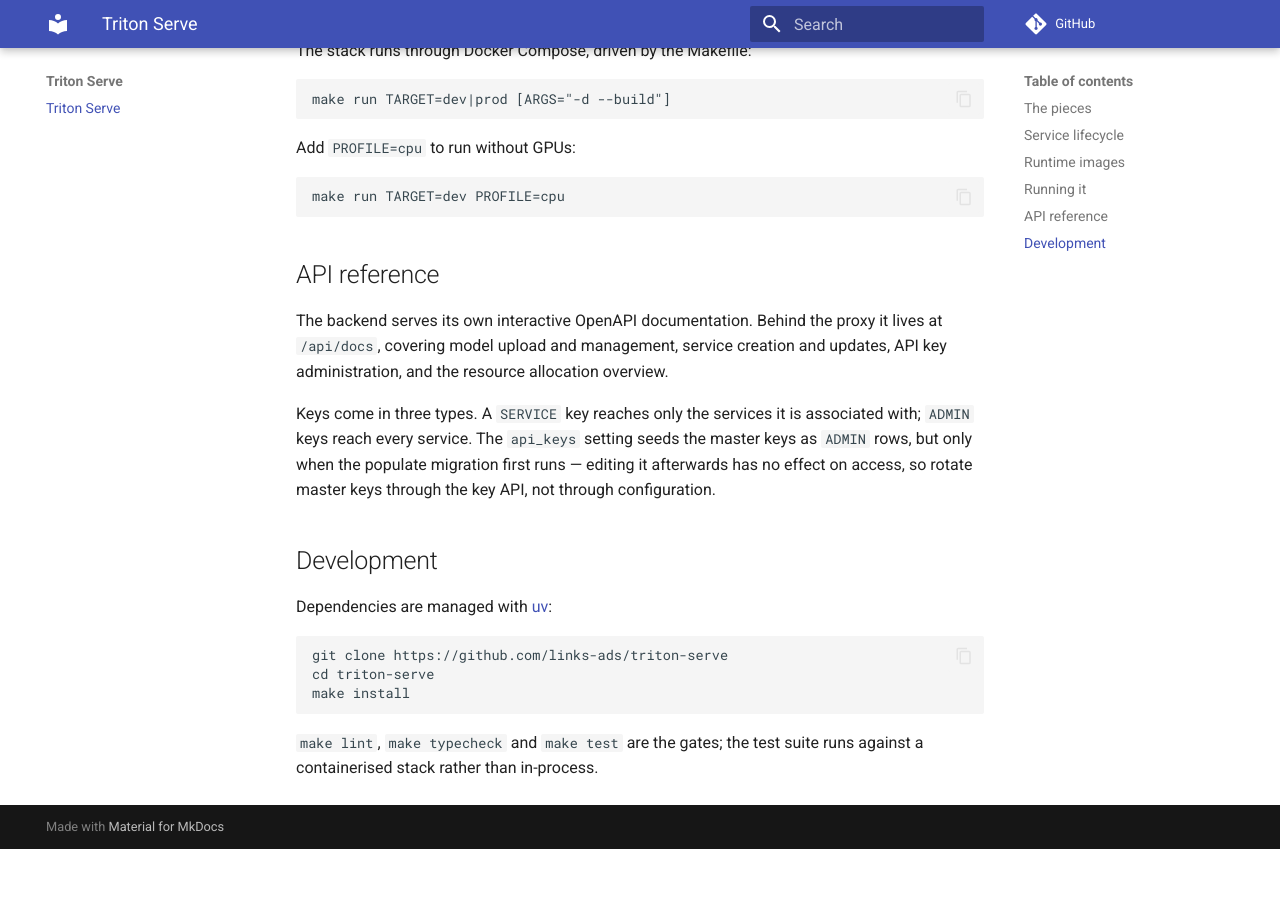
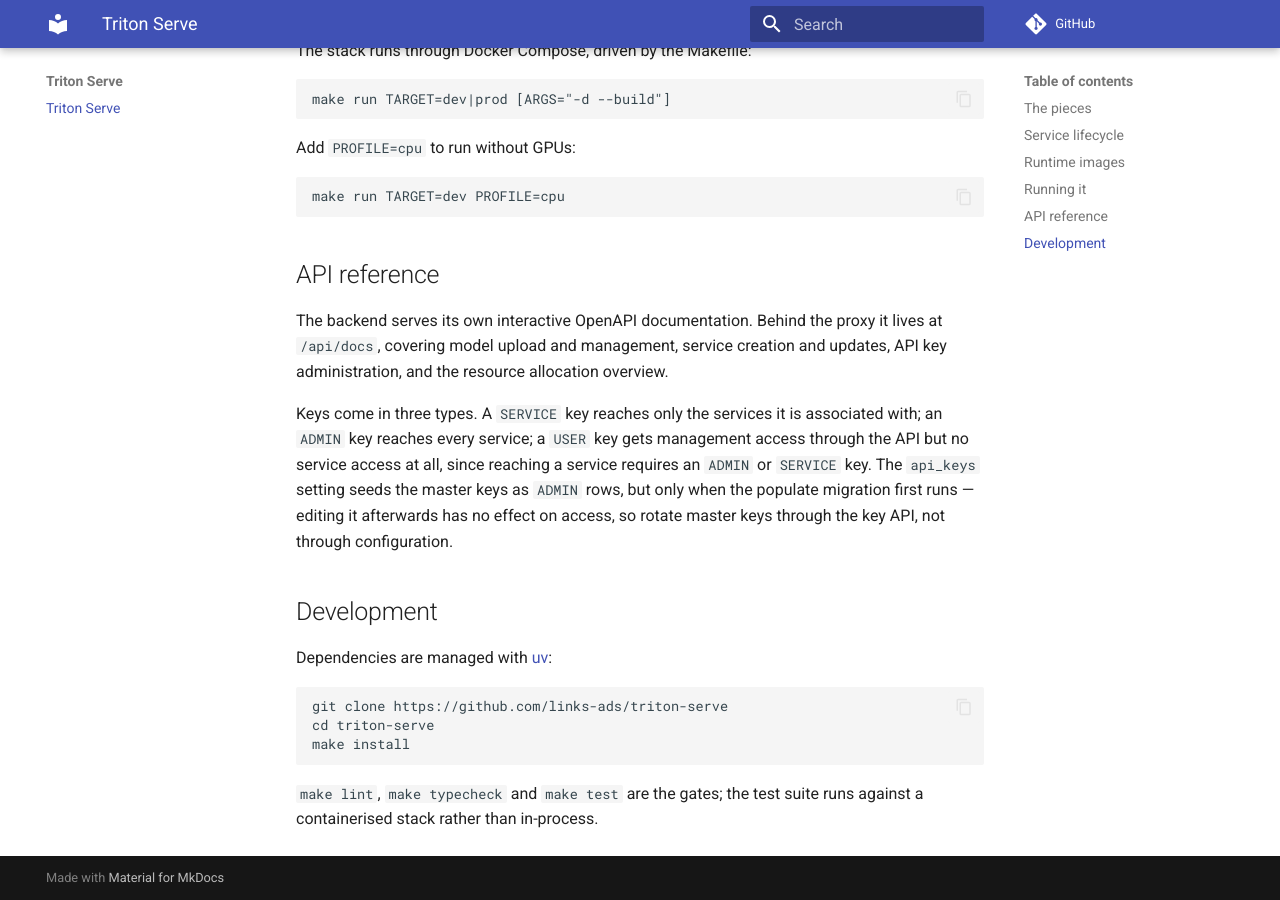
Before and after one commit to links-ads/triton-serve, an MkDocs documentation site: the page built from docs/index.md, in a window 1280 px wide and 900 px high, scrolled down 2003 px. Built offline with MkDocs 1.6.1 and Material for MkDocs 9.7.7, drawn with Linux system fonts in a browser that asks for light colours; comment, search, counter and statistics services are not loaded; before the commit the page ends 2852 px from its top, so only the background shows below that.

Commit message:
docs: name the USER key type
The key paragraph said three types and listed two. A USER key gets management access
but no service access, since reaching a service requires an ADMIN or SERVICE key.

```diff
--- a/docs/index.md
+++ b/docs/index.md
@@ -91,7 +91,9 @@ creation and updates, API key administration, and the resource allocation
 overview.
 
 Keys come in three types. A `SERVICE` key reaches only the services it is
-associated with; `ADMIN` keys reach every service. The `api_keys` setting seeds
+associated with; an `ADMIN` key reaches every service; a `USER` key gets
+management access through the API but no service access at all, since reaching a
+service requires an `ADMIN` or `SERVICE` key. The `api_keys` setting seeds
 the master keys as `ADMIN` rows, but only when the populate migration first
 runs — editing it afterwards has no effect on access, so rotate master keys
 through the key API, not through configuration.
```
